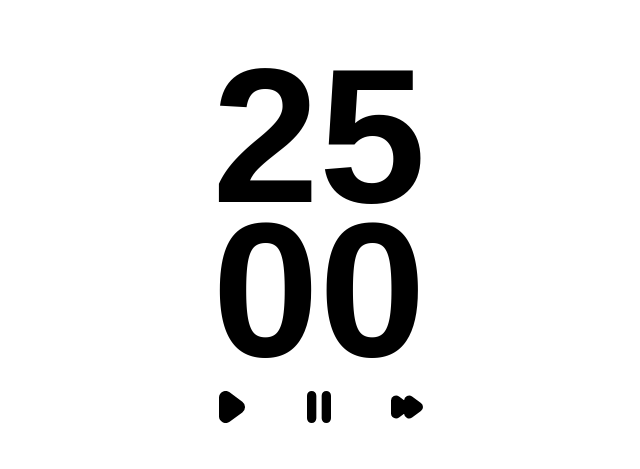
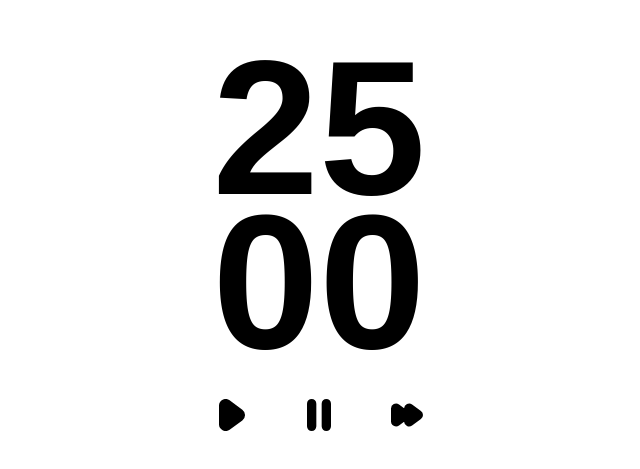
Before and after one commit to snaf-trip/pomodoro, a React (Create React App) app: page / in a window 1280 px wide. Shown: the part 147-616 px from the top of the page, without its empty margins (321-961 px from the left). Built offline with nearby package versions, Linux system fonts and the light colour scheme; the HTML template or start-up script is replaced by a standard one.

Commit message:
added margin to time

```diff
--- a/src/components/timer/timer.components.scss
+++ b/src/components/timer/timer.components.scss
@@ -6,6 +6,7 @@
   flex-direction: column;
   justify-content: center;
   align-items: center;
+  margin-bottom: 2vh;
 
   .timeContainer__time {
     font-size: 24vh;
```
